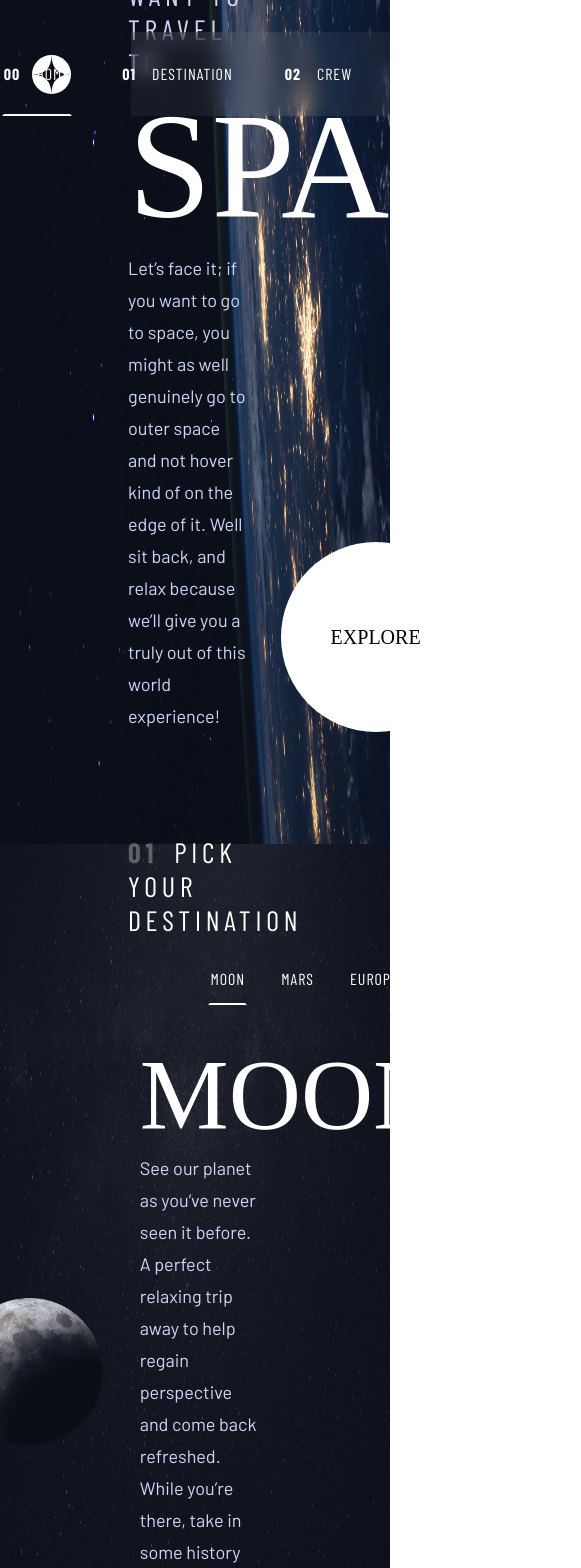
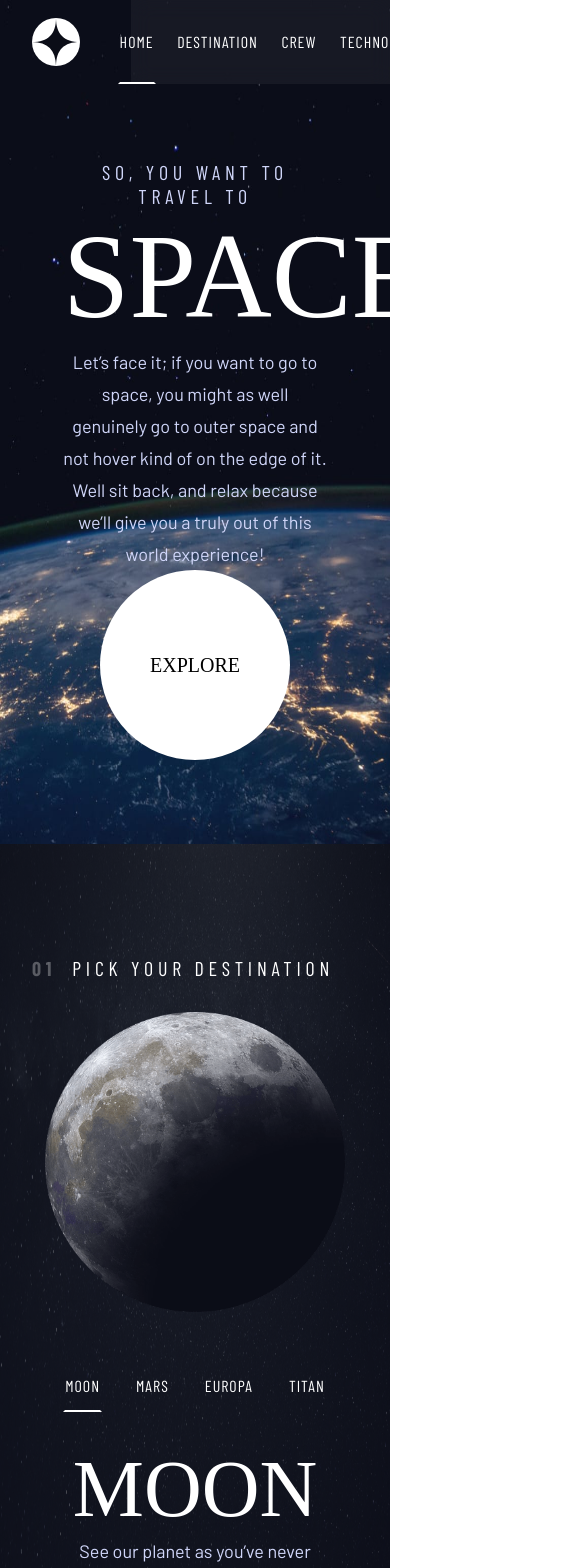
Before and after one commit to tkvlnko/space-tourism-website-main, a React (Create React App) app: page / in a window 390 px wide. Shown: the top 1568 px of the page, 581 px wide, since content can reach past the window. Built offline with nearby package versions, Linux system fonts and the light colour scheme; a web font is replaced by a local one.

Commit message:
update media queries for tablet

```diff
--- a/src/App.css
+++ b/src/App.css
@@ -136,3 +136,33 @@ span {
     padding: 2rem 8rem;
   }
 }
+@media screen and (max-width: 800px){
+  h1 {
+    font-weight: 400;
+    font-size: 120px;
+  }
+
+  h2 {
+    font-size: 80px;
+  }
+
+  h3 {
+    font-size: 40px;
+  }
+
+  h4 {
+    font-size: 20px;
+  }
+
+  h5 {
+    font-size: 20px;
+  }
+
+  p {
+    font-size: 18px;
+    font-weight: normal;
+    color: var(--color-dimviolet);
+    margin: 0;
+    line-height: 32px;
+  }
+}
--- a/src/components/navbar/navbar.css
+++ b/src/components/navbar/navbar.css
@@ -16,8 +16,8 @@ nav {
 
 nav img {
     margin: 0 2rem;
-    width: 10%;
-    max-width: 10%;
+    /* width: 10%; */
+    /* max-width: 10%; */
 }
 .menu-desktop, .nav-item {
     display: flex;
@@ -44,8 +44,8 @@ nav img {
     background-color: var(--color-grey);
 }
 
-.menu-desktop > :not(:first-child) {
-    margin-left: 3rem;
+.menu-desktop > * {
+    margin-left: 10%;
 }
 
 .nav-item {
@@ -94,3 +94,19 @@ span {
         display: none;
     }
 }
+
+@media screen and (max-width: 980px) {
+    .menu-desktop {
+        width: 50%;
+        max-width: 50%;
+    }
+}
+
+@media screen and (max-width: 800px) {
+    nav {
+        padding: 0;
+    }
+    .nav-item > p > span {
+        display: none;
+    }
+}
--- a/src/containers/crew/crew.css
+++ b/src/containers/crew/crew.css
@@ -57,3 +57,32 @@
 .members-list > :not(:first-child) {
     margin-left: 20px;
 }
+
+@media screen and (max-width: 800px) {
+
+    #crew {
+        justify-content: start;
+        background-image: url("../../../public/assets/crew/background-crew-tablet.jpg");
+
+    }
+    .member-info > img {
+        display: none;
+    }
+    .member-info-text p {
+        width: 100%;
+    }
+
+    .member-info {
+        justify-content: start;
+        align-items: start;
+        margin-top: 3rem;
+        text-align: center;
+        height: auto;
+    }
+
+    .members-list {
+        width: 100%;
+        justify-content: center;
+        margin: 2rem 0;
+    }
+}
--- a/src/containers/destination/destination.css
+++ b/src/containers/destination/destination.css
@@ -33,6 +33,9 @@
     animation: fadeIn2 0.5s ease forwards;
 }
 
+.destinaiton-mobile-img {
+    display: none;
+}
 @keyframes fadeIn2 {
     from {
         opacity: 0;
@@ -102,3 +105,45 @@
     width: 70%;
     justify-content: space-between;
 }
+
+
+@media screen and (max-width: 800px) {
+
+    #destination {
+        justify-content: start;
+        padding: 7rem 2rem;
+    }
+
+    .destinations-content {
+        align-items: center;
+    }
+    .destination-item {
+        flex-direction: column;
+        text-align: center;
+        align-items: center;
+        padding: 0 3rem;
+    }
+
+    .destination-item-info {
+        width: 100%;
+        align-items: center;
+    }
+
+    .destinaiton-mobile-img {
+        display: flex;
+        justify-content: center;
+        margin: 2rem;
+    }
+    .destinaiton-mobile-img img {
+        width: 300px;
+        height: 300px;
+    }
+    .destination-img-container {
+        display: none;
+    }
+
+    .destinations-list {
+        width: 100%;
+        justify-content: center;
+    }
+}
--- a/src/containers/destination/destination.jsx
+++ b/src/containers/destination/destination.jsx
@@ -14,6 +14,12 @@ const Destination = () => {
     return (
         <section id="destination" className='section__padding section__bg'>
             <Heading number="01" text="Pick your destination" />
+            {selectedDestination ? (
+                    <div className='destinaiton-mobile-img'>
+                            <img src={selectedDestination.images.png} alt='destination' />
+                    </div>
+                ) : null}
+
             <div className='destinations-content'>
                 <ul className='destinations-list'>
                     {destinations.map(({ name }, index) => (
--- a/src/containers/home/home.css
+++ b/src/containers/home/home.css
@@ -9,7 +9,7 @@
 }
 
 
-#home  a {
+#home a {
     text-decoration: none;
 }
 
@@ -59,3 +59,13 @@
         display: none;
     }
 }
+
+@media screen and (max-width:800px){
+    #home {
+        background-image: url("../../../public/assets/home/background-home-tablet.jpg");
+        flex-direction: column;
+        padding: 10rem 3rem;
+        text-align: center;
+        align-items: center;
+    }
+}
--- a/src/containers/technology/technology.css
+++ b/src/containers/technology/technology.css
@@ -66,3 +66,9 @@
     right: -10rem;
     bottom: 0;
 }
+
+@media screen and (max-width: 1100px){
+    .tech-step img {
+        right: -8rem;
+    }
+}
```
